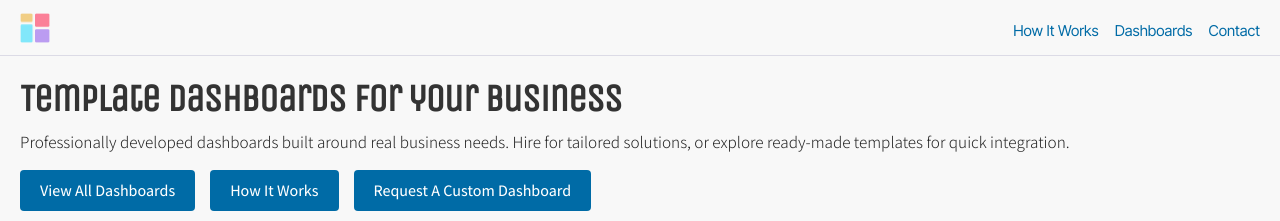
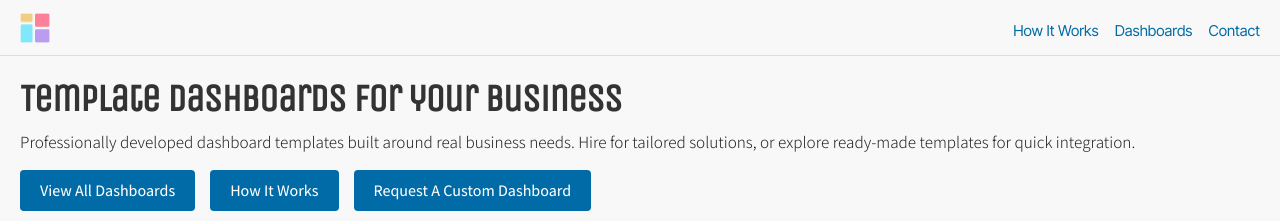
Before and after one commit to joseph-johnson27001/dashboard-website, a Vue app: page / in a window 1280 px wide. Shown: the top 221 px of the page. Built offline with nearby package versions, Linux system fonts and the light colour scheme.

Commit message:
Updated main paragraph

```diff
--- a/src/views/HomePage.vue
+++ b/src/views/HomePage.vue
@@ -5,9 +5,9 @@
       <div class="hero-text">
         <h1>Template Dashboards for your Business</h1>
         <p>
-          Professionally developed dashboards built around real business needs.
-          Hire for tailored solutions, or explore ready-made templates for quick
-          integration.
+          Professionally developed dashboard templates built around real
+          business needs. Hire for tailored solutions, or explore ready-made
+          templates for quick integration.
         </p>
         <div class="button-container">
           <router-link to="/dashboards" class="button"
```
